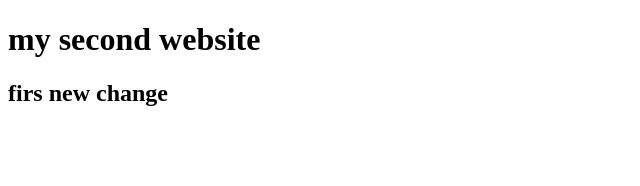
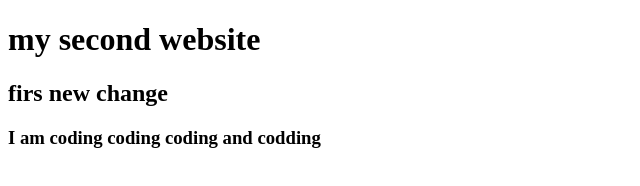
Before and after one commit to rashariful91/my-second-repo, a plain HTML site: page index.html in a window 1280 px wide. Shown: the whole page, without its empty margins (0-640 px from the left). Drawn offline with Linux system fonts and the light colour scheme.

Commit message:
thirt change

```diff
--- a/index.html
+++ b/index.html
@@ -9,6 +9,7 @@
 <body>
     <h1>my second website</h1>
     <h2>firs new change</h2>
+    <h3>I am coding coding coding and codding</h3>
 
 </body>
 </html>
```
Also changed, not shown: style.css (added).
